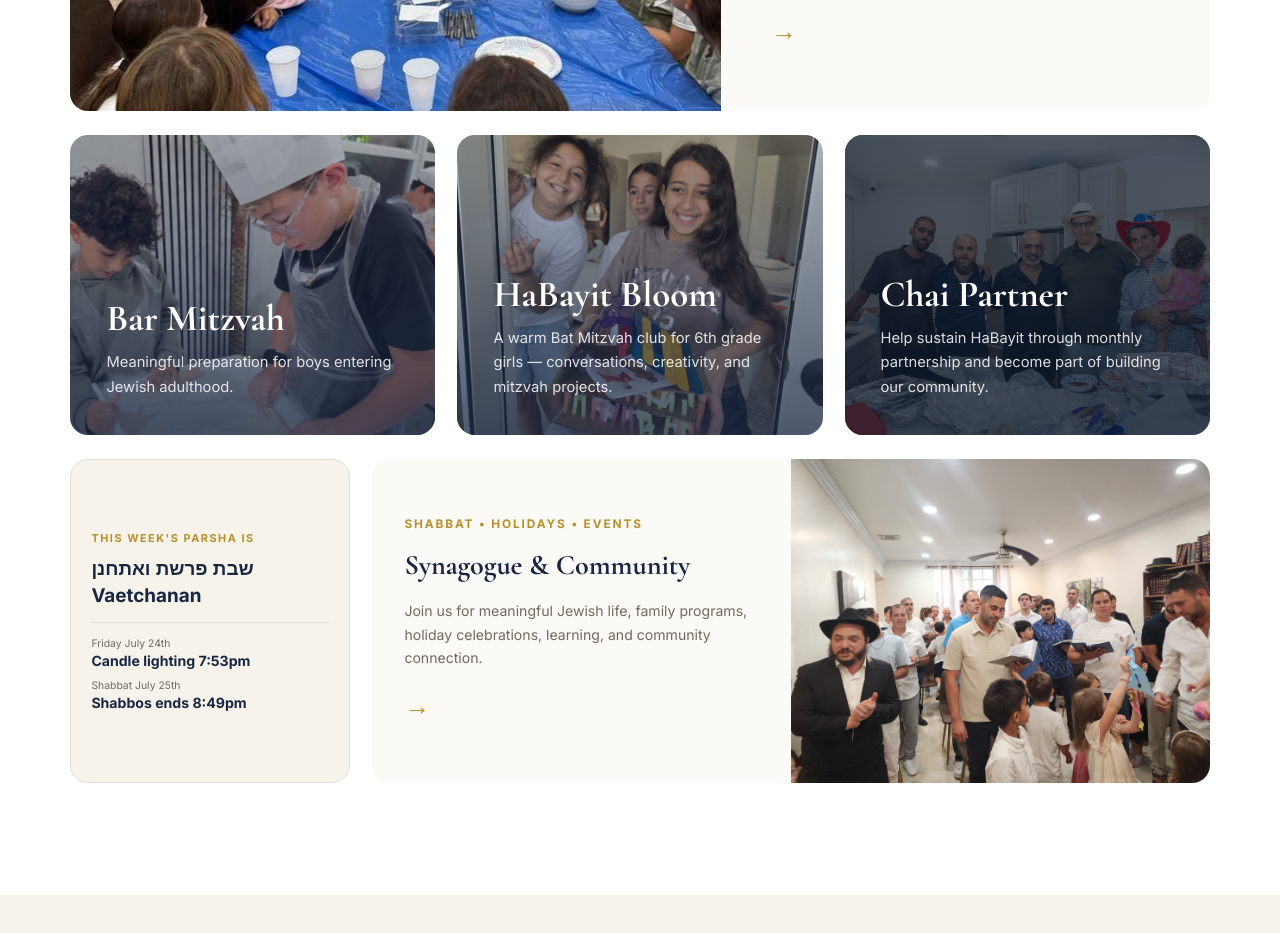
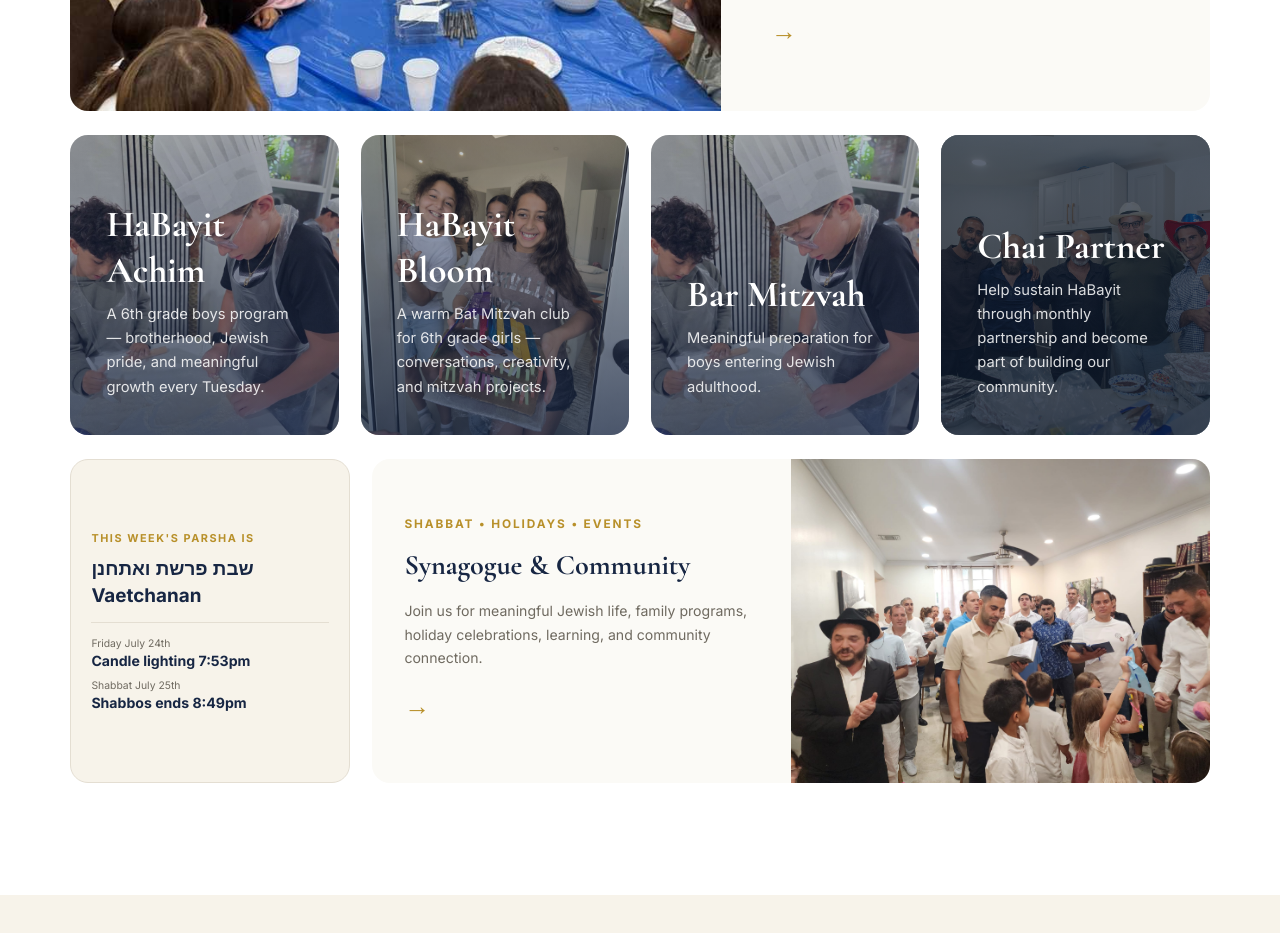
Before and after one commit to shurwitz-cloud/habayitcc, a Next.js app: page / in a window 1280 px wide. Shown: the part 920-1853 px from the top of the page. Built offline with nearby package versions, Linux system fonts and the light colour scheme; no server answers; the database is empty; a web font is replaced by a local one.

Commit message:
Add HaBayit Achim card to home Explore programs section.

```diff
--- a/src/app/page.tsx
+++ b/src/app/page.tsx
@@ -8,7 +8,7 @@ import { ProgramCard, ProgramTile } from '@/components/sections/ProgramCard';
 import { getSiteImages } from '@/lib/site-images/store';
 import { primaryImageFromSlot } from '@/lib/site-images/slot-utils';
 import { HERO_HEIGHT, HERO_PADDING } from '@/lib/hero-heights';
-import { HEBREW_ADVENTURE_NAME, HEBREW_ADVENTURE_PATH } from '@/lib/programs/names';
+import { ACHIM_NAME, ACHIM_PATH, HEBREW_ADVENTURE_NAME, HEBREW_ADVENTURE_PATH } from '@/lib/programs/names';
 
 export default async function HomePage() {
   const images = await getSiteImages();
@@ -42,11 +42,11 @@ export default async function HomePage() {
             photo={primaryImageFromSlot(images['home.hebrew-adventure'])}
           />
 
-          <div className="grid md:grid-cols-3 gap-5.5 mb-6">
+          <div className="grid md:grid-cols-2 lg:grid-cols-4 gap-5.5 mb-6">
             <ProgramCard
-              href="/bar-mitzvah"
-              title="Bar Mitzvah"
-              description="Meaningful preparation for boys entering Jewish adulthood."
+              href={ACHIM_PATH}
+              title={ACHIM_NAME}
+              description="A 6th grade boys program — brotherhood, Jewish pride, and meaningful growth every Tuesday."
               photo={primaryImageFromSlot(images['home.bar-mitzvah'])}
             />
             <ProgramCard
@@ -54,6 +54,12 @@ export default async function HomePage() {
               title="HaBayit Bloom"
               description="A warm Bat Mitzvah club for 6th grade girls — conversations, creativity, and mitzvah projects."
               photo={primaryImageFromSlot(images['home.bat-mitzvah'])}
+            />
+            <ProgramCard
+              href="/bar-mitzvah"
+              title="Bar Mitzvah"
+              description="Meaningful preparation for boys entering Jewish adulthood."
+              photo={primaryImageFromSlot(images['home.bar-mitzvah'])}
             />
             <ProgramCard
               href="/chai-partner"
```
